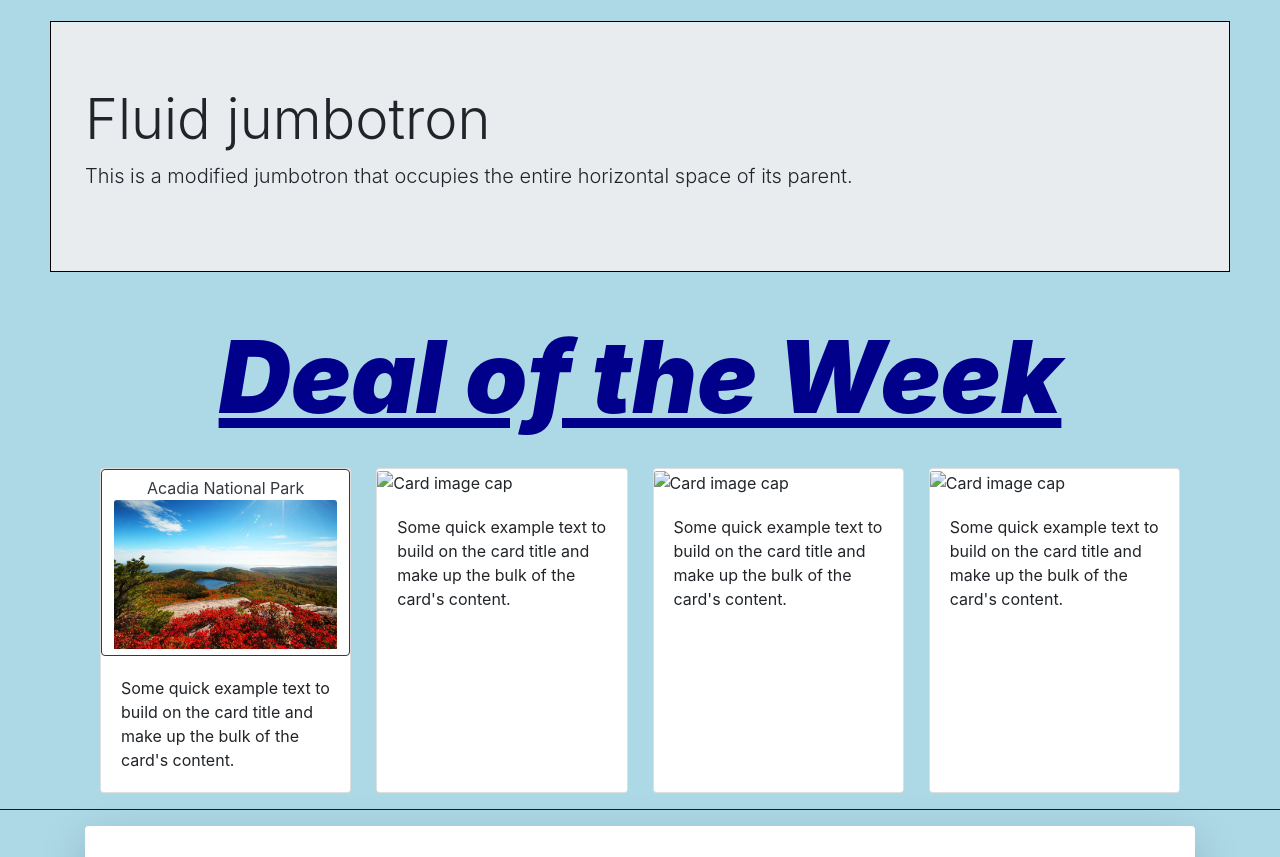
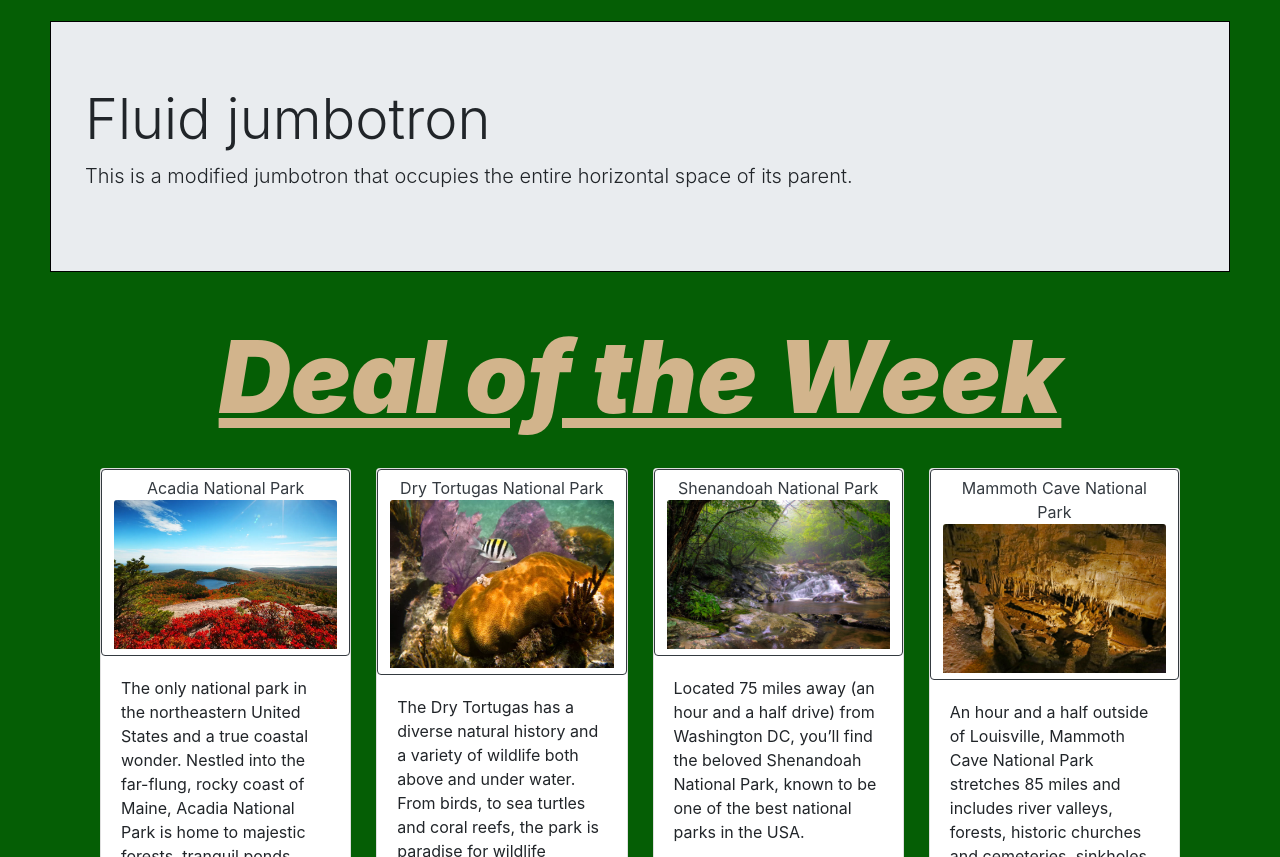
Before and after one commit to Rudiethenomad/Epicode-M3D4-Exercise, a plain HTML site: page index.html in a window 1280 px wide. Shown: the part 95-952 px from the top of the page. Drawn offline with nearby package versions, Linux system fonts and the light colour scheme.

Commit message:
adding photos
adding photos and links to deals of the week

```diff
--- a/index.html
+++ b/index.html
@@ -70,36 +70,40 @@
             <img class="card-img-top" src="AcadiaNP.jpg.webp" alt="Card image cap">
                         </a>
             <div class="card-body">
-              <p class="card-text">Some quick example text to build on the card title and make up the bulk of the card's content.</p>
+              <p class="card-text">The only national park in the northeastern United States and a true coastal wonder. Nestled into the far-flung, rocky coast of Maine, Acadia National Park is home to majestic forests, tranquil ponds, rounded mountains, and wild coastline.</p>
             </div>
           </div>
 
           <div class="card" style="width: 18rem;">
-            <a>
-            <img class="card-img-top" src="..." alt="Card image cap">
+            <a href="https://www.nps.gov/drto/planyourvisit/wildlife-viewing.htm"class="btn btn-outline-dark">Dry Tortugas National Park
+            <img class="card-img-top" src="drytortugas.jpg.webp" alt="fish">
             </a>
             <div class="card-body">
-              <p class="card-text">Some quick example text to build on the card title and make up the bulk of the card's content.</p>
+              <p class="card-text">
+
+                The Dry Tortugas has a diverse natural history and a variety of wildlife both above and under water. From birds, to sea turtles and coral reefs, the park is paradise for wildlife viewing.
+
+                </p>
             </div>
           </div>
 
 
           <div class="card" style="width: 18rem;">
-            <a>
-            <img class="card-img-top" src="..." alt="Card image cap">
+            <a href="https://www.nps.gov/shen/index.htm" class="btn btn-outline-dark">Shenandoah National Park
+            <img class="card-img-top" src="ShenandoahNP.jpeg" alt="Card image cap">
              </a>
             <div class="card-body">
-              <p class="card-text">Some quick example text to build on the card title and make up the bulk of the card's content.</p>
+              <p class="card-text">Located 75 miles away (an hour and a half drive) from Washington DC, you’ll find the beloved Shenandoah National Park, known to be one of the best national parks in the USA.</p>
             </div>
           </div>
 
 
           <div class="card" style="width: 18rem;">
-            <a>
-            <img class="card-img-top" src="..." alt="Card image cap">
+            <a  href="https://www.nps.gov/maca/index.htm"  class="btn btn-outline-dark"> Mammoth Cave National Park
+            <img class="card-img-top" src="mammothcave.jpeg" class="btn btn-outline-dark"alt="Card image cap">
             </a>
             <div class="card-body">
-              <p class="card-text">Some quick example text to build on the card title and make up the bulk of the card's content.</p>
+              <p class="card-text">An hour and a half outside of Louisville, Mammoth Cave National Park stretches 85 miles and includes river valleys, forests, historic churches and cemeteries, sinkholes, hiking/biking/equestrian trails, and so much more.</p>
             </div>
           </div>
         </div>
--- a/styles.css
+++ b/styles.css
@@ -1,13 +1,13 @@
 
 body{
-    background-color: lightblue;
+    background-color: rgb(5, 94, 5);
 
     padding-bottom: 25px;
 }
 
 footer{
     display:flex;
-    color: blue;
+    color: tan;
     justify-content: center;
 
     margin-bottom: 30px;
@@ -16,7 +16,7 @@ footer{
     height: 60px;
 }
 hr{
-    background-color: blue;
+    background-color: tan;
 }
 
 .jbt{
@@ -37,7 +37,7 @@ hr{
     font-weight: 900;
     font-size: 100px;
     text-decoration: underline;
-    color:darkblue;
+    color:tan;
     font-style: italic;
 
 
@@ -48,7 +48,7 @@ hr{
     font-weight: 900;
     font-size: 100px;
     text-decoration: underline;
-    color:darkblue;
+    color:tan;
     font-style: italic;
 }
 
@@ -58,7 +58,7 @@ hr{
     font-weight: 900;
     font-size: 100px;
     text-decoration: underline;
-    color:darkblue;
+    color:tan;
     font-style: italic;
 
 }
@@ -68,7 +68,7 @@ hr{
     font-weight: 900;
     font-size: 100px;
     text-decoration: underline;
-    color:darkblue;
+    color:tan;
     font-style: italic;
 
 }
@@ -89,7 +89,7 @@ hr{
     font-weight: 900;
     font-size: 100px;
     text-decoration: underline;
-    color:darkblue;
+    color:tan;
     font-style: italic;
 }
 
@@ -97,5 +97,6 @@ hr{
     display: flex;
     justify-content: center;
     height: 200px;
-    border: solid blue;
+    border: solid tan;
+    color: tan;
 }
```
Also changed, not shown: ShenandoahNP.jpeg (added), drytortugas.jpg.webp (added), mammothcave.jpeg (added), 1 other file.
